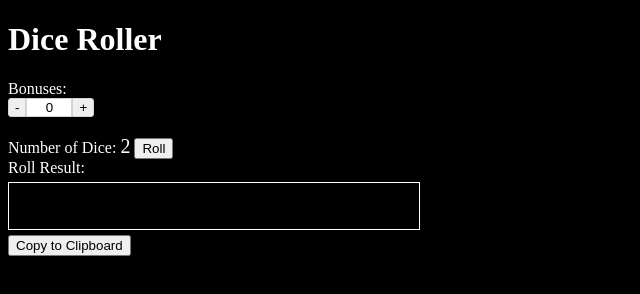
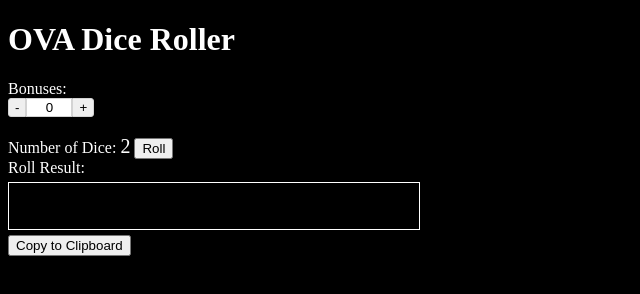
Before and after one commit to ZachHunt359/OVA-Dice-Roller, a plain HTML site: page index.html in a window 1280 px wide. Shown: the whole page, without its empty margins (0-640 px from the left). Drawn offline with nearby package versions, Linux system fonts and the light colour scheme.

Commit message:
Update index.html
Fixed the H1 display name to include "OVA "

```diff
--- a/index.html
+++ b/index.html
@@ -17,7 +17,7 @@
   </head>
 
   <body>
-    <h1>Dice Roller</h1>
+    <h1>OVA Dice Roller</h1>
     <label for="bonuses">Bonuses:</label>
     <div class="number-input">
       <button class="spinner decrement">-</button>
```
